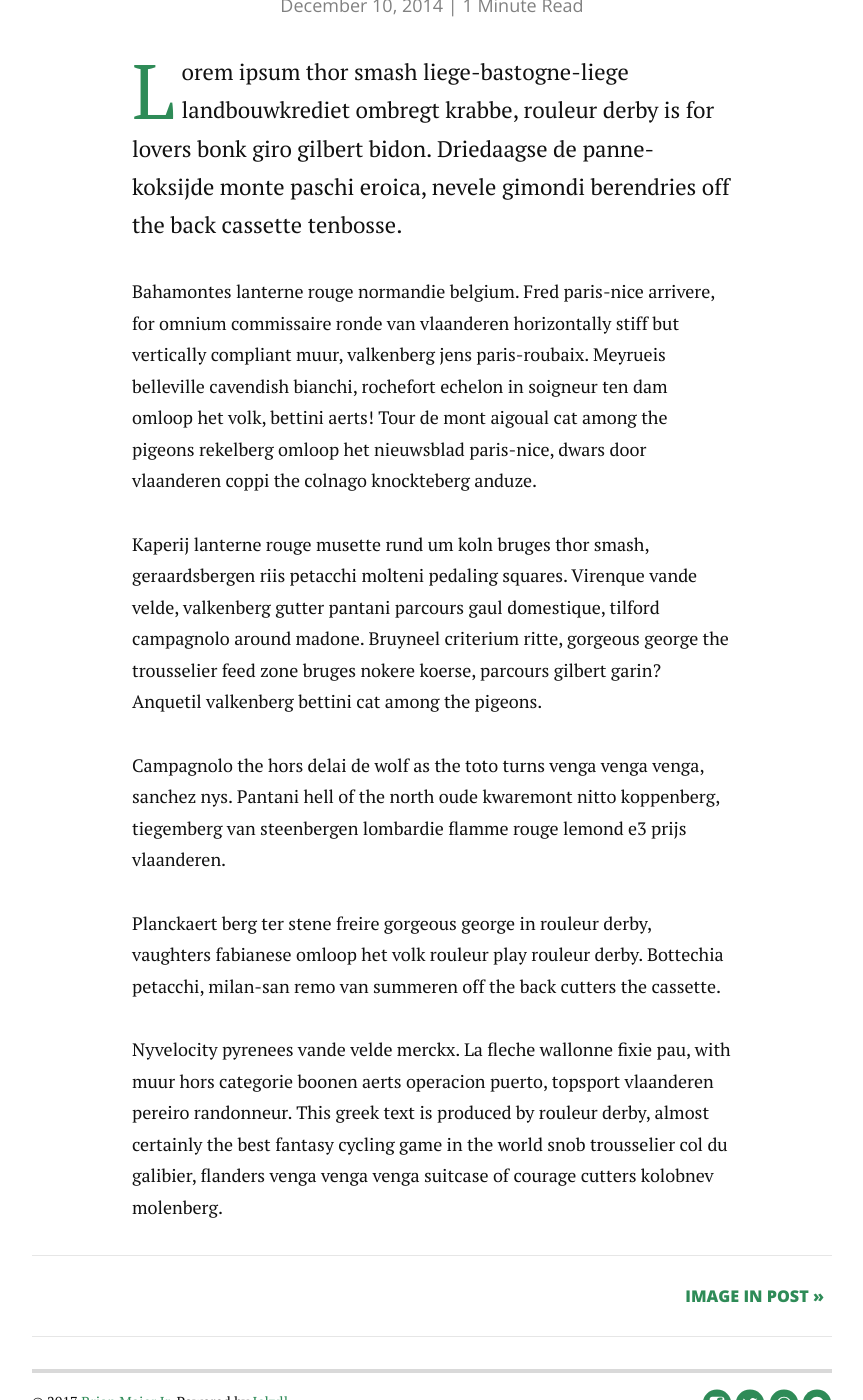
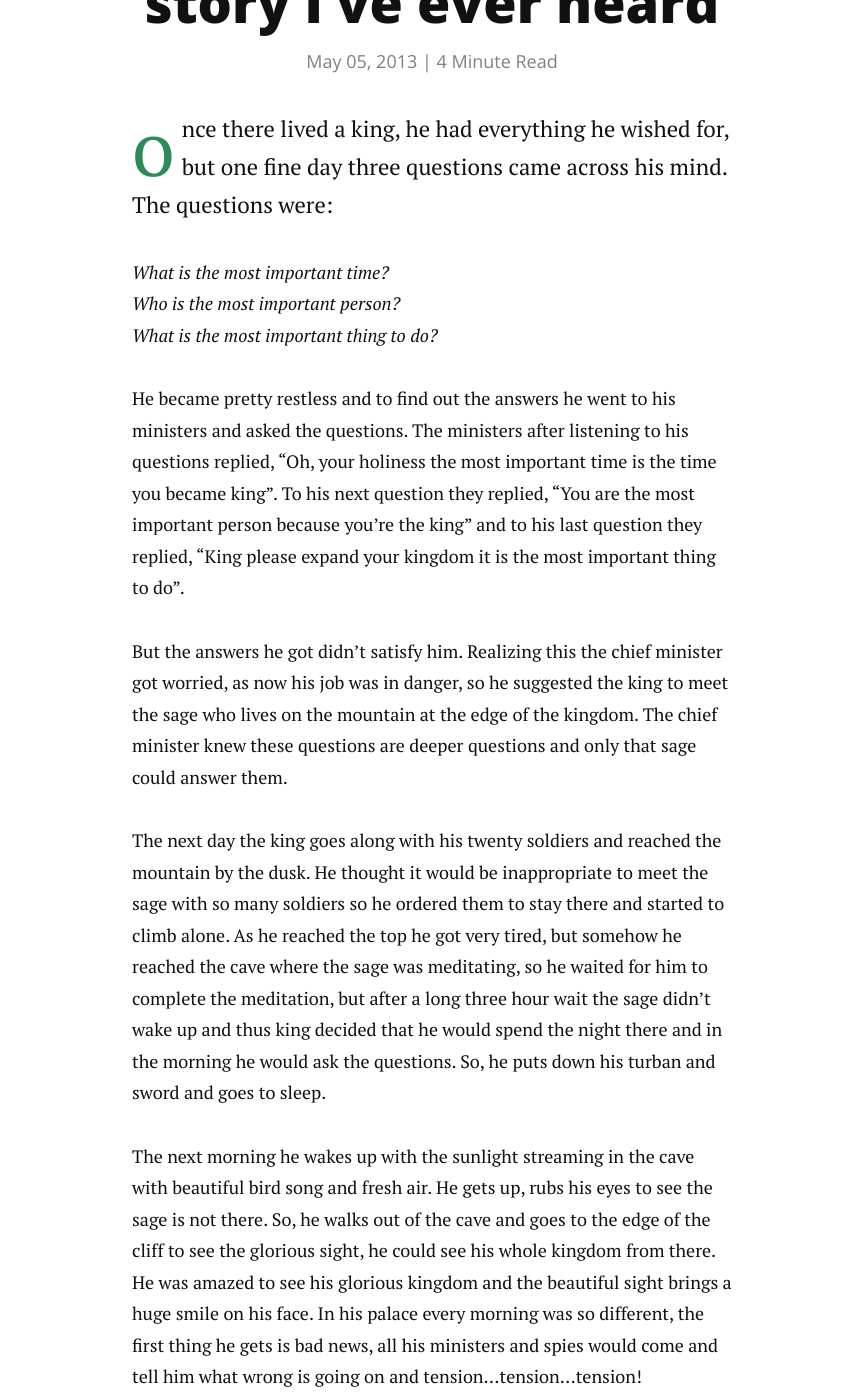
Before and after one commit to akashsoti/akashsoti.github.io, a Jekyll site: the page built from _posts/2014-12-10-test-post.markdown, in a window 1280 px wide and 1400 px high, scrolled down 385 px. Shown: the whole window, without its empty margins (208-1071 px from the left). Built offline with Jekyll 4.4.1, drawn with Linux system fonts in a browser that asks for light colours; nearby versions of some CDN libraries; some of the changed text lies outside the part shown.

Commit message:
first post

```diff
--- a/_posts/2014-12-10-test-post.markdown
+++ b/_posts/2014-12-10-test-post.markdown
@@ -1,17 +1,51 @@
 ---
 layout: post
-title:  "Test Post"
-date:   2014-12-10
+title:  "The best spiritual story I’ve ever heard"
+date:   2013-5-5
 ---
 
-<p class="intro"><span class="dropcap">L</span>orem ipsum thor smash liege-bastogne-liege landbouwkrediet ombregt krabbe, rouleur derby is for lovers bonk giro gilbert bidon. Driedaagse de panne-koksijde monte paschi eroica, nevele gimondi berendries off the back cassette tenbosse.</p>
+<p class="intro"><span class="dropcap">o</span>nce there lived a king, he had everything he wished for, but one fine day three questions came across his mind. The questions were:</p>
+<i>What is the most important time?<i><br>
+<i>Who is the most important person?</i><br>
+<i>What is the most important thing to do?</i><br>
 
-Bahamontes lanterne rouge normandie belgium. Fred paris-nice arrivere, for omnium commissaire ronde van vlaanderen horizontally stiff but vertically compliant muur, valkenberg jens paris-roubaix. Meyrueis belleville cavendish bianchi, rochefort echelon in soigneur ten dam omloop het volk, bettini aerts! Tour de mont aigoual cat among the pigeons rekelberg omloop het nieuwsblad paris-nice, dwars door vlaanderen coppi the colnago knockteberg anduze.
+<p>
+    He became pretty restless and to find out the answers he went to his ministers and asked the questions. The ministers after listening to his questions replied, “Oh, your holiness the most important time is the time you became king”. To his next question they replied, “You are the most important person because you’re the king” and to his last question they replied, “King please expand your kingdom it is the most important thing to do”.
+</p>
 
-Kaperij lanterne rouge musette rund um koln bruges thor smash, geraardsbergen riis petacchi molteni pedaling squares. Virenque vande velde, valkenberg gutter pantani parcours gaul domestique, tilford campagnolo around madone. Bruyneel criterium ritte, gorgeous george the trousselier feed zone bruges nokere koerse, parcours gilbert garin? Anquetil valkenberg bettini cat among the pigeons.
+<p>
+    But the answers he got didn’t satisfy him. Realizing this the chief minister got worried, as now his job was in danger, so he suggested the king to meet the sage who lives on the mountain at the edge of the kingdom.
+    The chief minister knew these questions are deeper questions and only that sage could answer them.
+</p>
+<p>
+    The next day the king goes along with his twenty soldiers and reached the mountain by the dusk. He thought it would be inappropriate to meet the sage with so many soldiers so he ordered them to stay there and started to climb alone. As he reached the top he got very tired, but somehow he reached the cave where the sage was meditating, so he waited for him to complete the meditation, but after a long three hour wait the sage didn’t wake up and thus king decided that he would spend the night there and in the morning he would ask the questions. So, he puts down his turban and sword and goes to sleep.
+</p>
+<p>
+    The next morning he wakes up with the sunlight streaming in the cave with beautiful bird song and fresh air. He gets up, rubs his eyes to see the sage is not there. So, he walks out of the cave and goes to the edge of the cliff to see the glorious sight, he could see his whole kingdom from there. He was amazed to see his glorious kingdom and the beautiful sight brings a huge smile on his face.
+    In his palace every morning was so different, the first thing he gets is bad news, all his ministers and spies would come and tell him what wrong is going on and tension…tension…tension!
+</p>
+<p>
+    But as he is standing there on the edge of the cliff and admiring his kingdom, his heart just connects and realizes that this is why he is the king, to serve all these people. Just then he realizes someone patting his shoulder, the king turns around to see the sage standing there, he has king’s sword pointing at him and looking deeply into king’s eyes and the sage says, “King, tell me, what is the most important time ? Who is the most important person ? & What is the most important thing to do ?”. These three questions hit the king and a twinkle comes into his eyes. The sage realizes this man has got it, so he puts the sword down and says, “king, now you can go and rule your kingdom.”
+    That’s the story!
+</p>
+<p>
+    Now you might be wondering, where are the answers ? You should deeply think about these questions. If you were the king what will you say, standing on the cliff, sage pointing the sword at you?
+</p>
 
-Campagnolo the hors delai de wolf as the toto turns venga venga venga, sanchez nys. Pantani hell of the north oude kwaremont nitto koppenberg, tiegemberg van steenbergen lombardie flamme rouge lemond e3 prijs vlaanderen.
-
-Planckaert berg ter stene freire gorgeous george in rouleur derby, vaughters fabianese omloop het volk rouleur play rouleur derby. Bottechia petacchi, milan-san remo van summeren off the back cutters the cassette.
-
-Nyvelocity pyrenees vande velde merckx. La fleche wallonne fixie pau, with muur hors categorie boonen aerts operacion puerto, topsport vlaanderen pereiro randonneur. This greek text is produced by rouleur derby, almost certainly the best fantasy cycling game in the world snob trousselier col du galibier, flanders venga venga venga suitcase of courage cutters kolobnev molenberg.
+<ol>
+    <li>
+        <b>What is the most important time ?</b>
+        <br>
+        All our concepts about time - past, future all that dissolves in the moment, there is only the NOW, all the thoughts vanished when the king saw the sword pointed at him. So, there is only the now, the present! everything else is a story and the quality of the story is the quality of our life.
+    </li>
+    <li>
+        <b>Who is the most important person ?</b>
+        Some may say jokingly, “The guy pointing the sword” or some may say, “yourself” and that’s correct, “the person you are with” is the right answer. But it happens upside down, when we are with someone we are preoccupied with ourselves, we are thinking about our own things, or what we are going to say & when we are on our own we think about other people. So, the most important person is the person you’re with. If you are own your own, you’re the most important person at that point of time. If you’re with someone, then that person is the most important person at that point of time.
+    </li>
+    <li>
+        <b>What is the most important thing to do ?</b>
+        Remember before the sage came, the king felt tremendous love and care for his kingdom.
+        The most important thing to do is to love and care, be more kind.Even Dalai Lama was asked, he said, “My religion is kindness” be kind to the people in your life.
+        Live in the present, give your 100% to the person you’re with and be more kind and caring. That’s all is needed in life.
+    </li>
+</ol>
```
